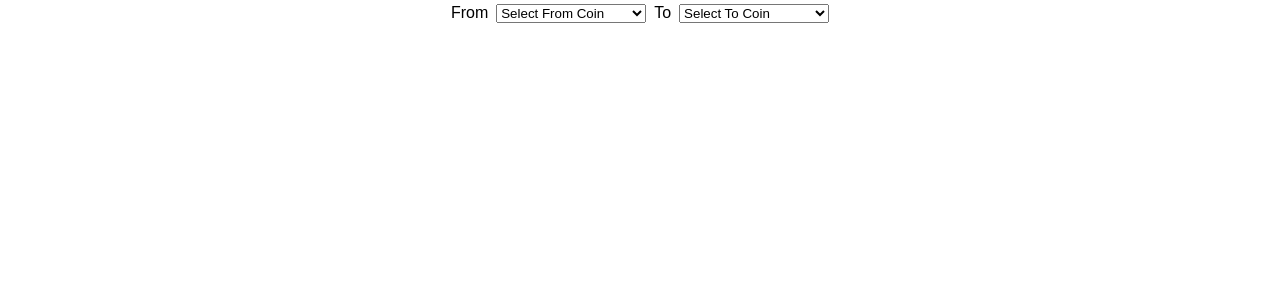
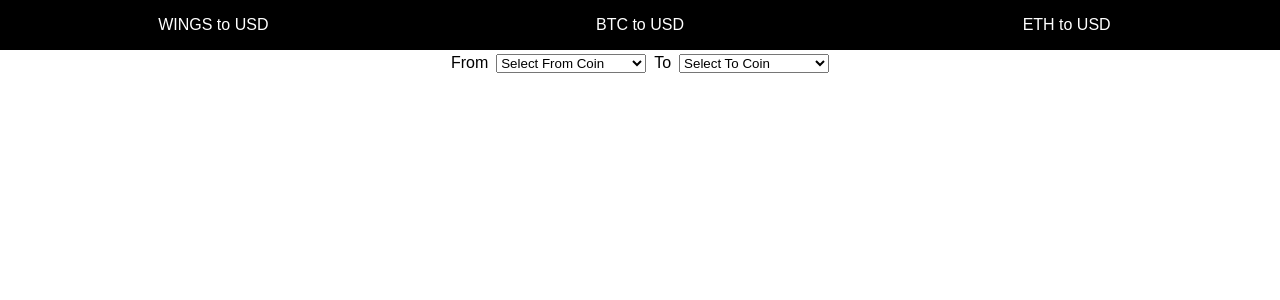
Before and after one commit to nikfrank/react-workshop-xcoin, a React (Create React App) app: page / in a window 1280 px wide. Shown: the top 300 px of the page. Built offline with nearby package versions, Linux system fonts and the light colour scheme.

Commit message:
step5 code, need notes

```diff
--- a/src/App.js
+++ b/src/App.js
@@ -3,6 +3,7 @@
 
 import CoinPicker from './CoinPicker';
 import RatesChart from './RatesChart';
+import Navbar from './Navbar';
 
 class App extends Component {
   state = {
@@ -28,9 +29,14 @@
   setFrom = event=> this.setState({ fromCoin: event.target.value })
   setTo = event=> this.setState({ toCoin: event.target.value })
 
+  setCoinPair = (fromCoin, toCoin)=> this.setState({ fromCoin, toCoin })
+
   render() {
     return (
       <div className="App">
+        <Navbar onSetCoinPair={this.setCoinPair}
+                fromCoin={this.state.fromCoin}
+                toCoin={this.state.toCoin}/>
         <CoinPicker fromCoin={this.state.fromCoin}
                     toCoin={this.state.toCoin}
                     setFrom={this.setFrom}
--- /dev/null
+++ b/src/Navbar.css
@@ -0,0 +1,26 @@
+nav {
+  display: flex;
+  flex-direction: row;
+  justify-content: space-around;
+
+  width: 100vw;
+  height: 50px;
+
+  background-color: black;
+  color: white;
+}
+
+nav div {
+  width: 180px;
+  line-height: 50px;
+  cursor: pointer;
+}
+
+nav div:hover:not(.disabled) {
+  background-color: #111;
+  color: #eee;
+}
+
+nav div.disabled {
+  cursor: default;
+}
--- /dev/null
+++ b/src/Navbar.js
@@ -0,0 +1,21 @@
+import React, { Component } from 'react';
+import './Navbar.css';
+
+export default ({ onSetCoinPair, fromCoin, toCoin })=> (
+  <nav>
+    <div className={(fromCoin === 'WINGS' && toCoin === 'USD') ? 'disabled' : ''}
+         onClick={()=> onSetCoinPair('WINGS', 'USD')}>
+      WINGS to USD
+    </div>
+
+    <div className={(fromCoin === 'BTC' && toCoin === 'USD') ? 'disabled' : ''}
+         onClick={()=> onSetCoinPair('BTC', 'USD')}>
+      BTC to USD
+    </div>
+
+    <div className={(fromCoin === 'ETH' && toCoin === 'USD') ? 'disabled' : ''}
+         onClick={()=> onSetCoinPair('ETH', 'USD')}>
+      ETH to USD
+    </div>
+  </nav>
+);
--- a/src/RatesChart.js
+++ b/src/RatesChart.js
@@ -5,8 +5,8 @@
   (new Date(epochSeconds * 1000)).toLocaleDateString('en-US');
 
 export default ({ rates })=> (
-  <LineChart width={600} height={300} data={rates}
-             margin={{top: 5, right: 30, left: 20, bottom: 5}}>
+  <LineChart width={window.innerWidth} height={400} data={rates}
+             margin={{top: 25, right: 30, left: 20, bottom: 5}}>
     <XAxis dataKey='time' tickFormatter={dayFromEpochSeconds}/>
     <YAxis/>
     <CartesianGrid strokeDasharray='3 3'/>
```
Also changed, not shown: 1 other file (tests, documents, lock files or other folders).
